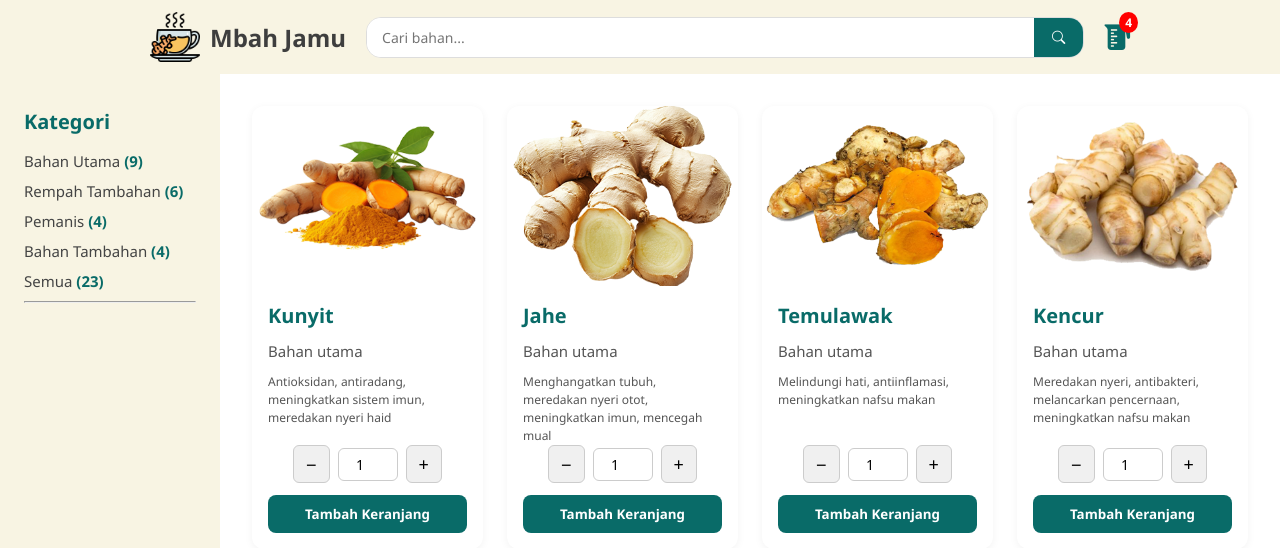
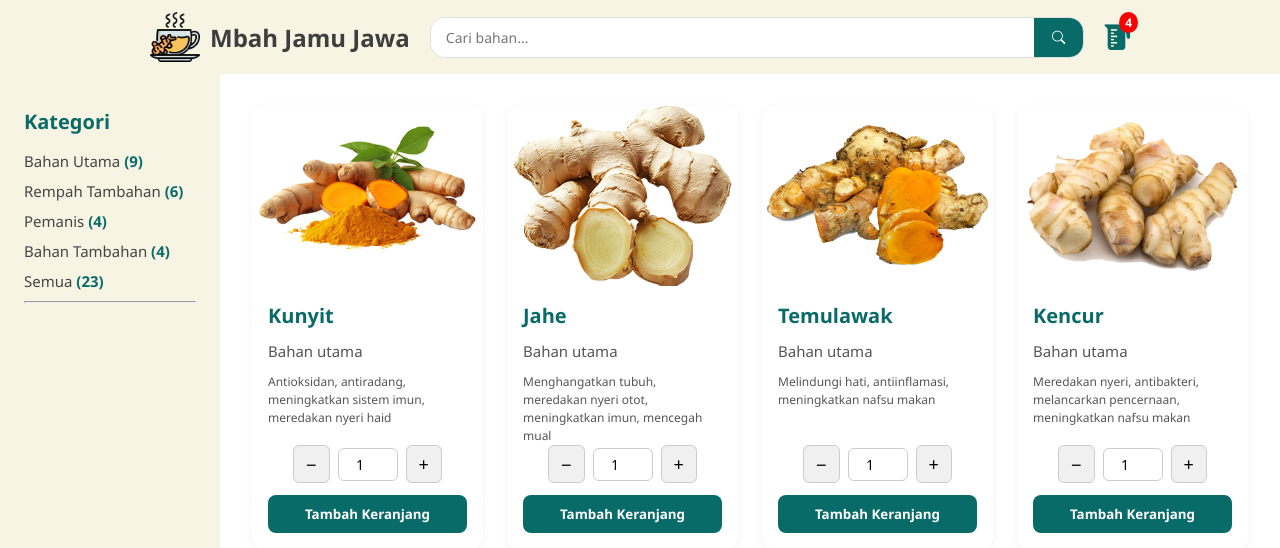
Before and after one commit to adamwahyuh/jamushop, a PHP site: page /index.php in a window 1280 px wide. Shown: the top 548 px of the page. Run offline with PHP 8.4, Linux system fonts and the light colour scheme; data comes from the database, SQL or seed files in the repository.

Commit message:
Change name

```diff
--- a/index.php
+++ b/index.php
@@ -1,5 +1,5 @@
 <?php
-$namaToko = "Mbah Jamu";
+$namaToko = "Mbah Jamu Jawa";
 include("backend/koneksi.php");
 
 $totalBahan = count($bahan->fetchAllBahan());
```
